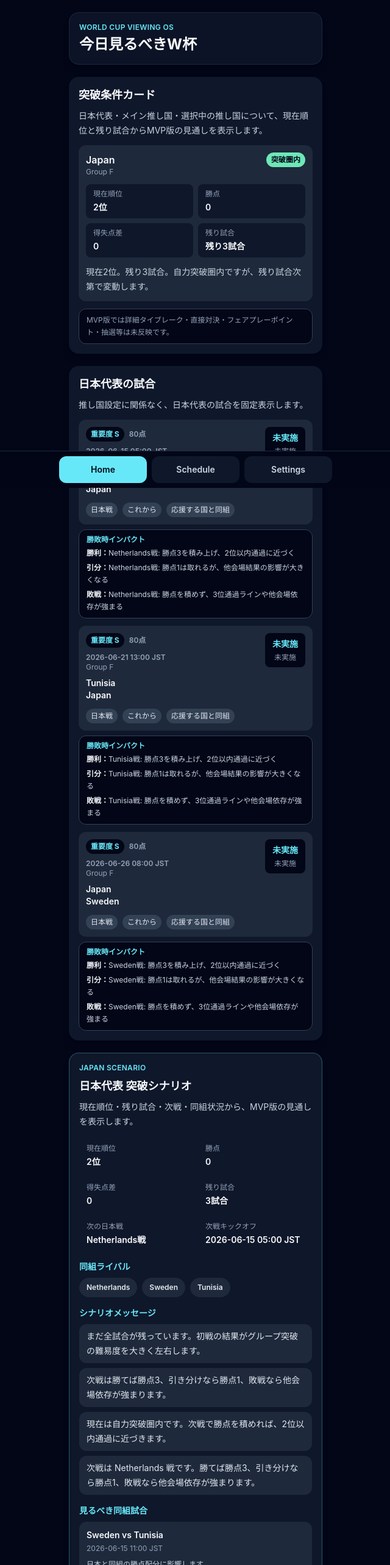
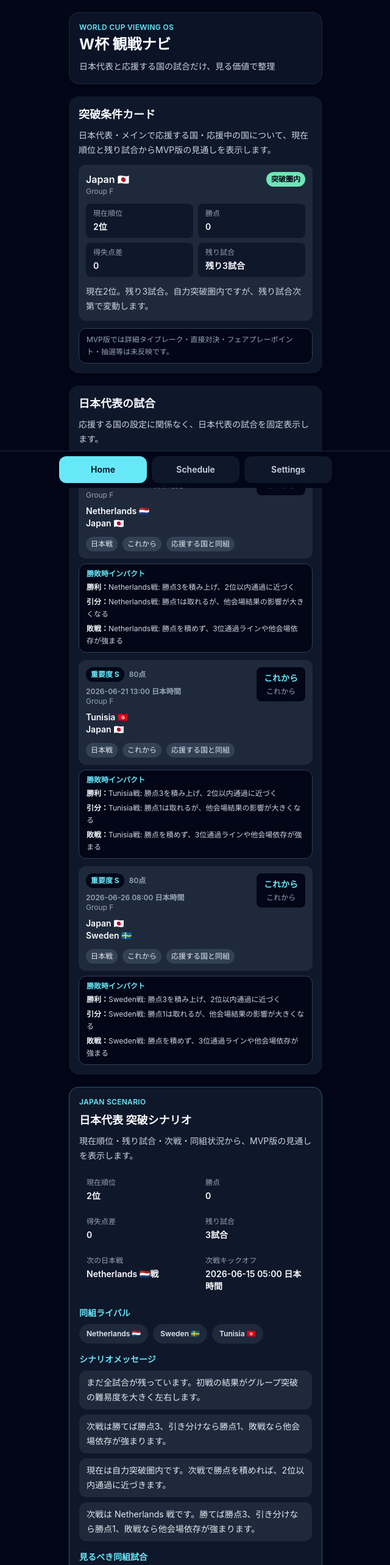
Before and after one commit to semflactal-high-roas/wc-watch-os, a React (Vite) app: page / in a window 1280 px wide. Shown: the top 2566 px of the page at 61% size, without its empty margins (319-959 px from the left). Built offline with nearby package versions, Linux system fonts and the light colour scheme.

Commit message:
Polish app labels and team flag display

```diff
--- a/src/App.tsx
+++ b/src/App.tsx
@@ -57,13 +57,13 @@ const tabs: { id: MainScreen; label: string }[] = [
 ];
 
 const stageLabels: Record<MatchStage, string> = {
-  group: 'Group',
-  round_of_32: 'Round of 32',
-  round_of_16: 'Round of 16',
-  quarter_final: 'Quarter-final',
-  semi_final: 'Semi-final',
-  third_place: 'Third-place match',
-  final: 'Final',
+  group: 'グループステージ',
+  round_of_32: 'ラウンド32',
+  round_of_16: 'ラウンド16',
+  quarter_final: '準々決勝',
+  semi_final: '準決勝',
+  third_place: '3位決定戦',
+  final: '決勝',
 };
 
 const statusStyles: Record<QualificationSummary['status'], string> = {
@@ -103,13 +103,20 @@ const readPreferences = (): UserPreferences => {
 };
 
 const scoreLabel = (match: Match): string => {
-  if (!match.played || match.homeScore === null || match.awayScore === null) return '未実施';
+  if (!match.played || match.homeScore === null || match.awayScore === null) return 'これから';
   return `${match.homeScore} - ${match.awayScore}`;
 };
 
-const teamName = (teams: Team[], teamId: string): string => teams.find((team) => team.id === teamId)?.name ?? teamId;
+const formatTeamName = (teams: Team[], teamId: string): string => {
+  const team = teams.find((candidate) => candidate.id === teamId);
+  if (!team) return teamId;
+  return team.flagEmoji ? `${team.name} ${team.flagEmoji}` : team.name;
+};
+
+const teamName = formatTeamName;
 const formatRecord = (row: StandingRow): string => `${row.won}勝 ${row.draw}分 ${row.lost}敗`;
-const formatMatchDateTime = (match: Match): string => `${match.date} ${match.kickoffTimeJST} JST`;
+const formatMatchDateTime = (match: Match): string => `${match.date} ${match.kickoffTimeJST} 日本時間`;
+const matchStatusLabel = (match: Match): string => (match.played ? '終了' : 'これから');
 
 const formatMatchStage = (match: Match): string => {
   if (match.stage === 'group' && match.groupId) return `Group ${match.groupId}`;
@@ -251,7 +258,8 @@ function App() {
       <div className="mx-auto flex min-h-screen max-w-md flex-col px-4 pb-24 pt-5">
         <header className="mb-5 rounded-2xl border border-slate-800 bg-slate-900/80 p-4 shadow-lg">
           <p className="text-xs font-semibold uppercase tracking-wide text-cyan-300">World Cup Viewing OS</p>
-          <h1 className="mt-1 text-2xl font-bold">今日見るべきW杯</h1>
+          <h1 className="mt-1 text-2xl font-bold">W杯 観戦ナビ</h1>
+          <p className="mt-2 text-sm leading-6 text-slate-300">日本代表と応援する国の試合だけ、見る価値で整理</p>
         </header>
 
         {activeScreen === 'home' && (
@@ -344,18 +352,18 @@ function HomeScreen({
 
   return (
     <div className="space-y-5">
-      <QualificationStatusSection summaries={qualificationSummaries} />
+      <QualificationStatusSection summaries={qualificationSummaries} teams={data.teams} />
       <JapanMatchesSection matches={japanMatches} teams={data.teams} onMatchSelect={onMatchSelect} />
       {japanScenario && <JapanScenarioSection scenario={japanScenario} teams={data.teams} />}
       {groupFOverview && <GroupOverviewSection overview={groupFOverview} teams={data.teams} highlightTeamId={japanTeamId} onMatchSelect={onMatchSelect} />}
 
       <section className="space-y-3 rounded-2xl bg-slate-900 p-4 shadow-lg">
         <h2 className="text-lg font-semibold">今日見るべき試合ランキング</h2>
-        <p className="text-sm leading-6 text-slate-300">推し国や日本、同じグループへの影響、日付、ステージを点数化して、見る優先度が高い順に並べます。</p>
+        <p className="text-sm leading-6 text-slate-300">応援する国や日本、同じグループへの影響、日付、ラウンドを点数化して、見る優先度が高い順に並べます。</p>
         {homeRanking.isFallback && (
           <p className="rounded-xl border border-amber-300/30 bg-amber-300/10 px-3 py-2 text-sm text-amber-100">今日の対象試合がないため、直近の注目試合を表示しています。</p>
         )}
-        <p className="rounded-xl bg-slate-800 px-3 py-2 text-sm text-slate-300">メイン推し国: {favoriteName}</p>
+        <p className="rounded-xl bg-slate-800 px-3 py-2 text-sm text-slate-300">メインで応援する国: {favoriteName}</p>
         <div className="space-y-3">
           {homeRanking.matches.slice(0, 5).map((match) => (
             <MatchCard key={match.id} match={match} teams={data.teams} showRank onSelect={() => onMatchSelect(match.id)} />
@@ -379,7 +387,7 @@ function JapanMatchesSection({ matches, teams, onMatchSelect }: JapanMatchesSect
     <section className="space-y-3 rounded-2xl bg-slate-900 p-4 shadow-lg">
       <div className="space-y-2">
         <h2 className="text-lg font-semibold">日本代表の試合</h2>
-        <p className="text-sm leading-6 text-slate-300">推し国設定に関係なく、日本代表の試合を固定表示します。</p>
+        <p className="text-sm leading-6 text-slate-300">応援する国の設定に関係なく、日本代表の試合を固定表示します。</p>
       </div>
       {matches.length === 0 ? (
         <p className="rounded-xl bg-slate-800 px-3 py-3 text-sm text-slate-300">日本代表の試合データがまだ登録されていません</p>
@@ -438,7 +446,7 @@ function JapanScenarioSection({ scenario, teams }: JapanScenarioSectionProps) {
         <Metric label="勝点" value={scenario.points ?? '-'} />
         <Metric label="得失点差" value={scenario.goalDiff ?? '-'} />
         <Metric label="残り試合" value={`${scenario.remainingMatches}試合`} />
-        <Metric label="次の日本戦" value={scenario.nextOpponentName ? `${scenario.nextOpponentName}戦` : '未登録'} />
+        <Metric label="次の日本戦" value={scenario.nextMatch ? `${teamName(teams, scenario.nextMatch.homeTeamId === japanTeamId ? scenario.nextMatch.awayTeamId : scenario.nextMatch.homeTeamId)}戦` : '未登録'} />
         <Metric label="次戦キックオフ" value={scenario.nextMatch ? formatMatchDateTime(scenario.nextMatch) : '未登録'} />
       </div>
 
@@ -447,7 +455,7 @@ function JapanScenarioSection({ scenario, teams }: JapanScenarioSectionProps) {
         <div className="flex flex-wrap gap-2">
           {scenario.rivals.map((team) => (
             <span key={team.id} className="rounded-full bg-slate-800 px-3 py-2 text-xs font-semibold text-slate-200">
-              {team.name}
+              {teamName(teams, team.id)}
             </span>
           ))}
         </div>
@@ -465,7 +473,7 @@ function JapanScenarioSection({ scenario, teams }: JapanScenarioSectionProps) {
       <div className="space-y-2">
         <h3 className="text-sm font-semibold text-cyan-300">見るべき同組試合</h3>
         {scenario.watchGroupMatches.length === 0 ? (
-          <p className="rounded-xl bg-slate-800 px-3 py-3 text-sm text-slate-300">日本が出ない未実施のGroup F試合はありません。</p>
+          <p className="rounded-xl bg-slate-800 px-3 py-3 text-sm text-slate-300">日本が出ないこれからのGroup F試合はありません。</p>
         ) : (
           <div className="space-y-2">
             {scenario.watchGroupMatches.map((match) => (
@@ -510,7 +518,7 @@ function GroupOverviewSection({ overview, teams, highlightTeamId, onMatchSelect
               <div key={team.id} className={`rounded-xl px-3 py-3 ${isHighlighted ? 'bg-cyan-300/15 ring-1 ring-cyan-300/60' : 'bg-slate-800'}`}>
                 <div className="flex items-start justify-between gap-3">
                   <div className="min-w-0">
-                    <p className="truncate text-sm font-semibold">{team.name}</p>
+                    <p className="truncate text-sm font-semibold">{teamName(teams, team.id)}</p>
                     <p className="text-xs text-slate-400">{team.id}</p>
                   </div>
                   {isHighlighted && <span className="shrink-0 rounded-full bg-cyan-300 px-2 py-1 text-xs font-bold text-slate-950">日本代表</span>}
@@ -539,21 +547,24 @@ function GroupOverviewSection({ overview, teams, highlightTeamId, onMatchSelect
   );
 }
 
-type QualificationStatusSectionProps = { summaries: QualificationSummary[] };
+type QualificationStatusSectionProps = {
+  summaries: QualificationSummary[];
+  teams: Team[];
+};
 
-function QualificationStatusSection({ summaries }: QualificationStatusSectionProps) {
+function QualificationStatusSection({ summaries, teams }: QualificationStatusSectionProps) {
   return (
     <section className="space-y-3 rounded-2xl bg-slate-900 p-4 shadow-lg">
       <div className="space-y-2">
         <h2 className="text-lg font-semibold">突破条件カード</h2>
-        <p className="text-sm leading-6 text-slate-300">日本代表・メイン推し国・選択中の推し国について、現在順位と残り試合からMVP版の見通しを表示します。</p>
+        <p className="text-sm leading-6 text-slate-300">日本代表・メインで応援する国・応援中の国について、現在順位と残り試合からMVP版の見通しを表示します。</p>
       </div>
       {summaries.length === 0 ? (
-        <p className="rounded-xl bg-slate-800 px-3 py-3 text-sm text-slate-300">対象チームが未設定です。Settingsで推し国を選ぶと表示されます。</p>
+        <p className="rounded-xl bg-slate-800 px-3 py-3 text-sm text-slate-300">対象チームが未設定です。Settingsで応援する国を選ぶと表示されます。</p>
       ) : (
         <div className="space-y-3">
           {summaries.map((summary) => (
-            <QualificationCard key={summary.teamId} summary={summary} />
+            <QualificationCard key={summary.teamId} summary={summary} teams={teams} />
           ))}
         </div>
       )}
@@ -562,18 +573,21 @@ function QualificationStatusSection({ summaries }: QualificationStatusSectionPro
   );
 }
 
-type QualificationCardProps = { summary: QualificationSummary };
+type QualificationCardProps = {
+  summary: QualificationSummary;
+  teams: Team[];
+};
 
-function QualificationCard({ summary }: QualificationCardProps) {
+function QualificationCard({ summary, teams }: QualificationCardProps) {
   const standing = summary.context?.standing;
   const rank = summary.context?.groupRank;
-  const remainingText = summary.context ? (summary.context.remainingMatches === 0 ? '全日程消化' : `残り${summary.context.remainingMatches}試合`) : '残り試合不明';
+  const remainingText = summary.context ? (summary.context.remainingMatches === 0 ? '全日程終了' : `残り${summary.context.remainingMatches}試合`) : '残り試合不明';
 
   return (
     <article className="space-y-3 rounded-xl bg-slate-800 p-3">
       <div className="flex items-start justify-between gap-3">
         <div className="min-w-0">
-          <p className="truncate text-base font-semibold">{summary.teamName}</p>
+          <p className="truncate text-base font-semibold">{teamName(teams, summary.teamId)}</p>
           <p className="text-xs text-slate-400">{summary.context?.groupId ? `Group ${summary.context.groupId}` : 'Group unknown'}</p>
         </div>
         <span className={`shrink-0 rounded-full px-2 py-1 text-xs font-bold ${statusStyles[summary.status]}`}>{summary.statusLabel}</span>
@@ -655,11 +669,11 @@ function SettingsScreen({ data, preferences, onPreferencesChange }: SettingsScre
   return (
     <section className="space-y-5 rounded-2xl bg-slate-900 p-4 shadow-lg">
       <div className="space-y-2">
-        <h2 className="text-lg font-semibold">Settings</h2>
-        <p className="text-sm leading-6 text-slate-300">推し国の設定はこの端末のブラウザに保存されます。</p>
+        <h2 className="text-lg font-semibold">応援する国の設定</h2>
+        <p className="text-sm leading-6 text-slate-300">応援する国の設定はこの端末のブラウザに保存されます。</p>
       </div>
       <label className="block space-y-2">
-        <span className="text-sm font-semibold text-slate-200">メイン推し国</span>
+        <span className="text-sm font-semibold text-slate-200">メインで応援する国</span>
         <select
           value={preferences.mainFavoriteTeamId}
           onChange={(event) => onPreferencesChange({ ...preferences, mainFavoriteTeamId: event.currentTarget.value })}
@@ -667,17 +681,17 @@ function SettingsScreen({ data, preferences, onPreferencesChange }: SettingsScre
         >
           <option value="">未設定</option>
           {data.teams.map((team) => (
-            <option key={team.id} value={team.id}>{team.name}</option>
+            <option key={team.id} value={team.id}>{teamName(data.teams, team.id)}</option>
           ))}
         </select>
       </label>
       <div className="space-y-3">
-        <h3 className="text-sm font-semibold text-slate-200">気になる国</h3>
+        <h3 className="text-sm font-semibold text-slate-200">一緒に追いかける国</h3>
         <div className="grid gap-2">
           {data.teams.map((team) => (
             <label key={team.id} className="flex items-center justify-between rounded-xl bg-slate-800 px-3 py-3">
               <span>
-                <span className="block text-sm font-semibold">{team.name}</span>
+                <span className="block text-sm font-semibold">{teamName(data.teams, team.id)}</span>
                 <span className="text-xs text-slate-400">Group {team.group}</span>
               </span>
               <input
@@ -728,7 +742,7 @@ function MatchCard({ match, teams, compact = false, showRank = false, onSelect }
         </div>
         <div className="shrink-0 rounded-lg bg-slate-950 px-3 py-2 text-center">
           <p className="text-sm font-bold text-cyan-300">{scoreLabel(match)}</p>
-          <p className="mt-1 text-xs text-slate-400">{match.played ? 'played' : '未実施'}</p>
+          <p className="mt-1 text-xs text-slate-400">{matchStatusLabel(match)}</p>
         </div>
       </div>
     </button>
@@ -770,13 +784,13 @@ function MatchDetailScreen({ match, teams, preferences, trackedTeamIds, returnSc
         </div>
         <div className="grid grid-cols-2 gap-2 text-sm">
           <Metric label="日付" value={match.date} />
-          <Metric label="Kickoff" value={`${match.kickoffTimeJST} JST`} />
-          <Metric label="Stage" value={formatMatchStage(match)} />
-          <Metric label="状態" value={match.played ? 'played' : '未実施'} />
+          <Metric label="キックオフ" value={`${match.kickoffTimeJST} 日本時間`} />
+          <Metric label="ラウンド" value={formatMatchStage(match)} />
+          <Metric label="状態" value={matchStatusLabel(match)} />
           <Metric label="スコア" value={scoreLabel(match)} />
           <Metric label="重要度" value={`${match.importanceLabel} / ${match.importanceScore}点`} />
         </div>
-        <button type="button" onClick={handleDownloadIcs} className="w-full rounded-xl bg-cyan-300 px-4 py-3 text-sm font-bold text-slate-950 transition hover:bg-cyan-200">ICSをダウンロード</button>
+        <button type="button" onClick={handleDownloadIcs} className="w-full rounded-xl bg-cyan-300 px-4 py-3 text-sm font-bold text-slate-950 transition hover:bg-cyan-200">カレンダーに追加</button>
         <p className="text-xs leading-5 text-slate-400">端末やブラウザによっては、ダウンロード後にカレンダーアプリで開く操作が必要です。</p>
         <div className="flex flex-wrap gap-2">
           {match.reasonTags.map((tag) => <span key={tag} className="rounded-full bg-slate-700 px-2 py-1 text-xs text-slate-200">{tag}</span>)}
@@ -787,8 +801,8 @@ function MatchDetailScreen({ match, teams, preferences, trackedTeamIds, returnSc
         <h3 className="text-lg font-semibold">関係性</h3>
         <div className="grid gap-2 text-sm">
           <Metric label="日本代表との関係" value={matchIncludesTeam(match, japanTeamId) ? '日本代表が関係する試合' : '直接関係なし'} />
-          <Metric label="メイン推し国との関係" value={preferences.mainFavoriteTeamId ? (matchIncludesTeam(match, preferences.mainFavoriteTeamId) ? `${mainFavoriteName} が関係` : '直接関係なし') : '未設定'} />
-          <Metric label="選択中の推し国との関係" value={selectedTeamNames.length > 0 ? selectedTeamNames.join(' / ') : '直接関係なし'} />
+          <Metric label="メインで応援する国との関係" value={preferences.mainFavoriteTeamId ? (matchIncludesTeam(match, preferences.mainFavoriteTeamId) ? `${mainFavoriteName} が関係` : '直接関係なし') : '未設定'} />
+          <Metric label="応援中の国との関係" value={selectedTeamNames.length > 0 ? selectedTeamNames.join(' / ') : '直接関係なし'} />
         </div>
       </section>
 
@@ -816,12 +830,12 @@ const getViewingPoints = (match: MatchWithImportance, teams: Team[], preferences
   const points: string[] = [];
 
   if (matchIncludesTeam(match, japanTeamId)) points.push('日本代表が関係する試合です。');
-  if (preferences.mainFavoriteTeamId && matchIncludesTeam(match, preferences.mainFavoriteTeamId)) points.push('メイン推し国が関係する試合です。');
-  if (preferences.selectedTeamIds.some((teamId) => matchIncludesTeam(match, teamId))) points.push('選択中の推し国が関係する試合です。');
-  if (match.stage === 'group' && isSameGroupAsTrackedTeam(match, teams, trackedTeamIds)) points.push('推し国と同組のため、順位に影響する可能性があります。');
+  if (preferences.mainFavoriteTeamId && matchIncludesTeam(match, preferences.mainFavoriteTeamId)) points.push('メインで応援する国が関係する試合です。');
+  if (preferences.selectedTeamIds.some((teamId) => matchIncludesTeam(match, teamId))) points.push('応援中の国が関係する試合です。');
+  if (match.stage === 'group' && isSameGroupAsTrackedTeam(match, teams, trackedTeamIds)) points.push('応援する国と同組のため、順位に影響する可能性があります。');
   if (match.stage === 'group') points.push('3位通過ラインに関わる可能性があります。');
-  if (match.played) points.push('消化済みの試合です。現在の順位表・3位通過ラインに結果が反映されています。');
-  if (points.length === 0) points.push('今後のステージや他会場結果を見るうえで参考になる試合です。');
+  if (match.played) points.push('終了した試合です。現在の順位表・3位通過ラインに結果が反映されています。');
+  if (points.length === 0) points.push('今後のラウンドや他会場結果を見るうえで参考になる試合です。');
 
   return [...new Set(points)];
 };
@@ -906,7 +920,7 @@ function ThirdPlaceLineSection({ thirdPlace, teams, trackedTeamIds }: ThirdPlace
           {trackedSummaries.map((summary) => (
             <div key={summary.teamId} className="rounded-xl bg-slate-900 px-3 py-3">
               <div className="flex items-center justify-between gap-3">
-                <p className="truncate text-sm font-semibold">{summary.teamName}</p>
+                <p className="truncate text-sm font-semibold">{teamName(teams, summary.teamId)}</p>
                 <span className={`shrink-0 rounded-full px-2 py-1 text-xs font-bold ${thirdPlaceStatusStyles[summary.status]}`}>{summary.statusLabel}</span>
               </div>
               <p className="mt-2 text-xs leading-5 text-slate-400">{summary.summary}</p>
```
